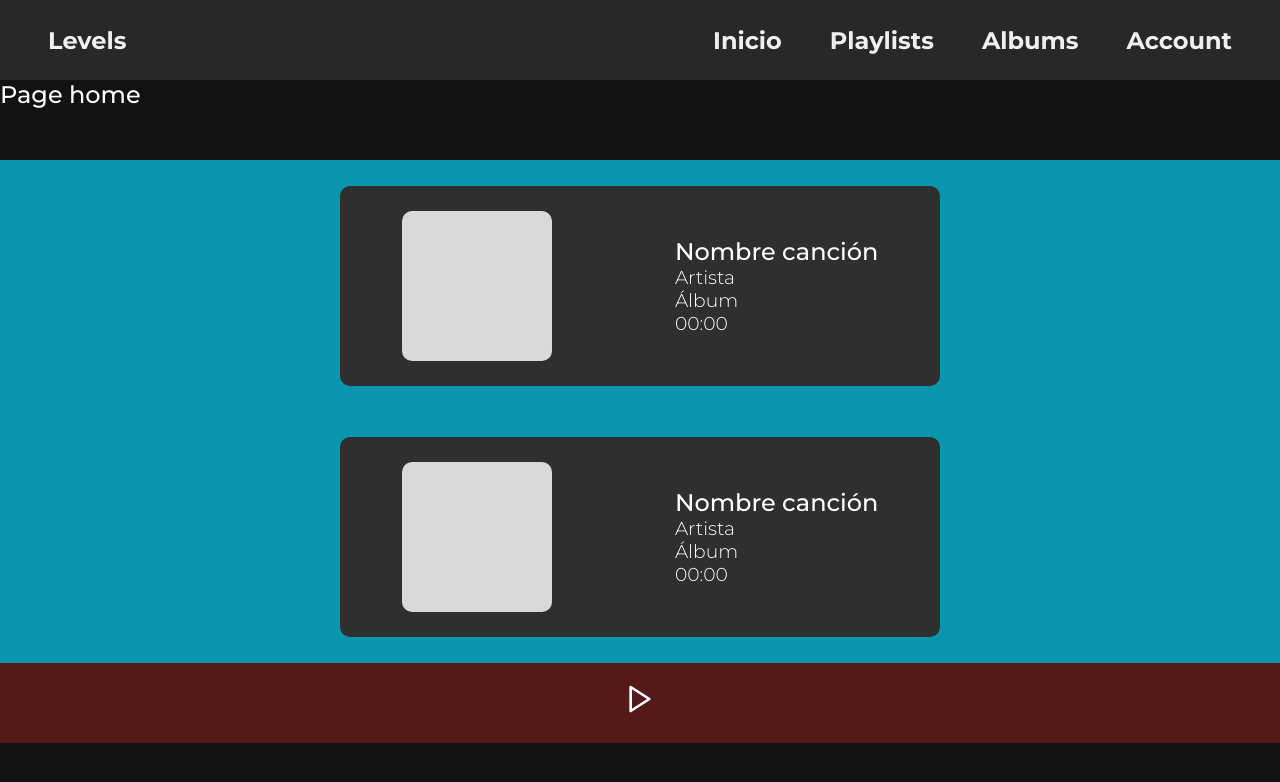
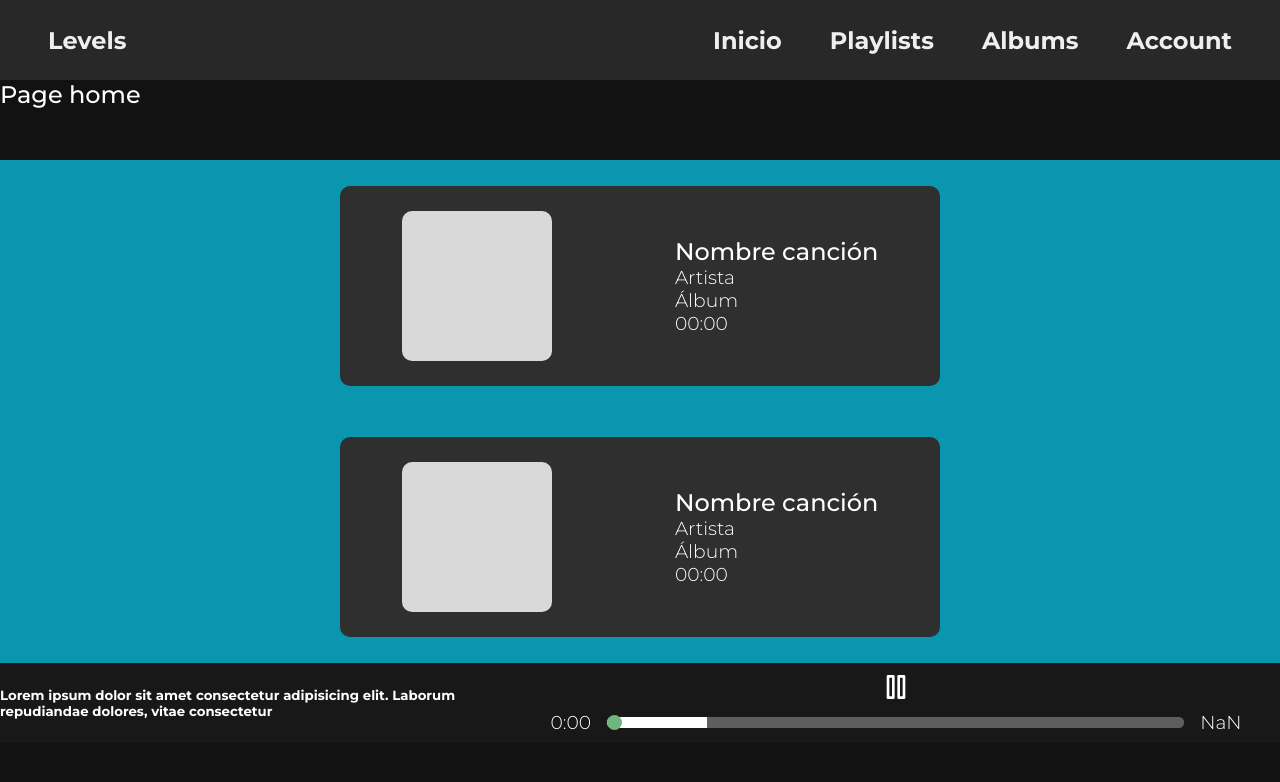
Before and after one commit to Hector-f-Romero/Levels, a React (Create React App) app in the folder client/: page / in a window 1280 px wide. Shown: the top 782 px of the page. Built offline with nearby package versions, Linux system fonts and the light colour scheme.

Commit message:
Reproductor de música funcional en React.

```diff
--- a/client/src/components/MusicPlayer.jsx
+++ b/client/src/components/MusicPlayer.jsx
@@ -1,22 +1,89 @@
-import React, { useState, useContext, useEffect } from "react";
-import { FiPlay } from "react-icons/fi";
+import React, { useState, useContext, useEffect, useRef } from "react";
+import { FiPause, FiPlay } from "react-icons/fi";
 
 import { DataContext } from "../context/dataContext";
+import { transformDurationToMinutes } from "../helpers/normalize-data";
 
 const MusicPlayer = () => {
 	const [isPlaying, setIsPlaying] = useState(false);
+	const [duration, setDuration] = useState(0);
+	const [currentTime, setCurrentTime] = useState(0);
 	const { track, setTrack } = useContext(DataContext);
+
+	const audioPlayer = useRef();
+	const progressBar = useRef();
+	const animationRef = useRef();
 
 	useEffect(() => {
 		console.log("Cambió el track");
+		audioPlayer.current.play();
+		setIsPlaying(true);
 	}, [track]);
+
+	useEffect(() => {
+		const seconds = Math.floor(audioPlayer.current.duration);
+		setDuration(seconds);
+		progressBar.current.max = seconds;
+	}, [audioPlayer?.current?.loadmetadata, audioPlayer?.current?.readyState]);
+
+	const changeRange = () => {
+		audioPlayer.current.currentTime = progressBar.current.value;
+		progressBar.current.style.setProperty(
+			"--seek-before-width",
+			`${(progressBar.current.value / duration) * 100}%`
+		);
+		setCurrentTime(progressBar.current.value);
+	};
+
+	const togglePlayPause = () => {
+		const prevValue = isPlaying;
+		setIsPlaying(!prevValue);
+		if (!prevValue) {
+			audioPlayer.current.play();
+			animationRef.current = requestAnimationFrame(whilePlaying);
+		} else {
+			audioPlayer.current.pause();
+			cancelAnimationFrame(animationRef);
+		}
+	};
+
+	const whilePlaying = () => {
+		progressBar.current.value = audioPlayer.current.currentTime;
+		progressBar.current.style.setProperty(
+			"--seek-before-width",
+			`${(progressBar.current.value / duration) * 100}%`
+		);
+		setCurrentTime(progressBar.current.value);
+		animationRef.current = requestAnimationFrame(whilePlaying);
+	};
 
 	return (
 		<div className="music-player-container">
-			<div className="play-button">
-				<FiPlay />
+			<div className="music-player-track-info">
+				<h5>
+					Lorem ipsum dolor sit amet consectetur adipisicing elit. Laborum repudiandae dolores, vitae
+					consectetur
+				</h5>
 			</div>
-			<audio src={track.pathTrack} preload="metadata"></audio>
+			<div className="player-controller-container">
+				<div className="player-controller">
+					<div className="play-button" onClick={togglePlayPause}>
+						{isPlaying ? <FiPause /> : <FiPlay />}
+					</div>
+					<audio ref={audioPlayer} src={track.pathTrack} preload="metadata"></audio>
+				</div>
+				<div className="progress-bar-container">
+					<h3>{transformDurationToMinutes(currentTime)}</h3>
+					<input
+						type="range"
+						className="progress-bar"
+						defaultValue="0"
+						ref={progressBar}
+						onChange={changeRange}
+					/>
+					<h3>{duration && !isNaN(duration) && transformDurationToMinutes(duration)}</h3>
+				</div>
+			</div>
 		</div>
 	);
 };
--- a/client/src/components/TrackElement.jsx
+++ b/client/src/components/TrackElement.jsx
@@ -24,8 +24,8 @@ const TrackElement = (props) => {
 					<span key={art.idArtist}>, {art.stageName}</span>
 				))}
 			</div>
-			<h2>{releaseDate}</h2>
-			<h2>{durationInMinutes}</h2>
+			<h3>{releaseDate}</h3>
+			<h3>{durationInMinutes}</h3>
 		</div>
 	);
 };
--- a/client/src/css/styles.css
+++ b/client/src/css/styles.css
@@ -239,6 +239,10 @@ header {
 	padding-left: 2em;
 }
 
+.card-data-info h1 {
+	text-align: left;
+}
+
 .track-list {
 	margin-top: 1em;
 	padding: 1em 0;
@@ -287,15 +291,141 @@ header {
 .music-player-container {
 	display: flex;
 	align-items: center;
-	justify-content: center;
+	justify-content: space-between;
 	position: sticky;
 	bottom: 0;
 	width: 100%;
 	height: 80px;
-	background-color: rgb(84, 25, 25);
+	background-color: #181818;
+}
+
+.music-player-track-info {
+	flex-grow: 1;
+	flex: 1 5 40%;
+}
+
+.player-controller-container {
+	display: flex;
+	align-items: center;
+	flex-direction: column;
+	flex: 4 1 60%;
+}
+
+.player-controller {
+}
+
+.progress-bar-container {
+	width: 90%;
+	display: flex;
+	align-items: center;
+	column-gap: 1em;
 }
 
 .play-button {
 	font-size: 2rem;
 	align-items: center;
 }
+
+.progress-bar {
+	--bar-bg: #5e5e5e;
+	--seek-before-width: 100px;
+	--seek-before-color: #fff;
+	--knobby: rgb(110, 181, 126);
+	--selectedKnobby: rgb(48, 253, 184);
+	background-color: var(--bar-bg);
+	appearance: none;
+	border-radius: 10px;
+	position: relative;
+	width: 100%;
+	height: 11px;
+	outline: none;
+}
+
+/* Progress bar in safari*/
+.progress-bar::-webkit-slider-runnable-track {
+	background-color: var(--bar-bg);
+	appearance: none;
+	border-radius: 10px;
+	position: relative;
+	width: 100%;
+	height: 11px;
+	outline: none;
+}
+
+/* Progress bar in firefox*/
+.progress-bar::-moz-range-track {
+	background-color: var(--bar-bg);
+	appearance: none;
+	border-radius: 10px;
+	position: relative;
+	width: 100%;
+	height: 11px;
+	outline: none;
+}
+
+.progress-bar::-moz-focus-outer {
+	border: 0;
+}
+
+/* Progress bar - chrome and safari*/
+.progress-bar::before {
+	content: "";
+	height: 11px;
+	width: var(--seek-before-width);
+	background-color: var(--seek-before-color);
+	border-top-left-radius: 10px;
+	border-bottom-left-radius: 10px;
+	position: absolute;
+	top: 0;
+	left: 0;
+	z-index: 2;
+	cursor: pointer;
+}
+
+/* Progress bar in firefox*/
+.progress-bar::-moz-range-progress {
+	background-color: var(--seek-before-color);
+	border-top-left-radius: 10px;
+	border-bottom-left-radius: 10px;
+	height: 11px;
+}
+
+/* knobby - chrome and safari */
+.progress-bar::-webkit-slider-thumb {
+	-webkit-appearance: none;
+	height: 15px;
+	width: 15px;
+	border-radius: 50%;
+	border: none;
+	background-color: var(--knobby);
+	cursor: pointer;
+	position: relative;
+	margin: -2px 0 0 0;
+	z-index: 3;
+	box-sizing: border-box;
+}
+
+/* knobby while dragging - chrome and safari */
+.progress-bar:active::-webkit-slider-thumb {
+	transform: scale(1.2);
+	background-color: var(--selectedKnobby);
+}
+
+/* knobby - firefox */
+.progress-bar::-moz-range-thumb {
+	height: 15px;
+	width: 15px;
+	border-radius: 50%;
+	border: transparent;
+	background-color: var(--knobby);
+	cursor: pointer;
+	position: relative;
+	z-index: 3;
+	box-sizing: border-box;
+}
+
+/* knobby while dragging - firefox */
+.progress-bar:active::-moz-range-thumb {
+	transform: scale(1.2);
+	background-color: var(--selectedKnobby);
+}
```
